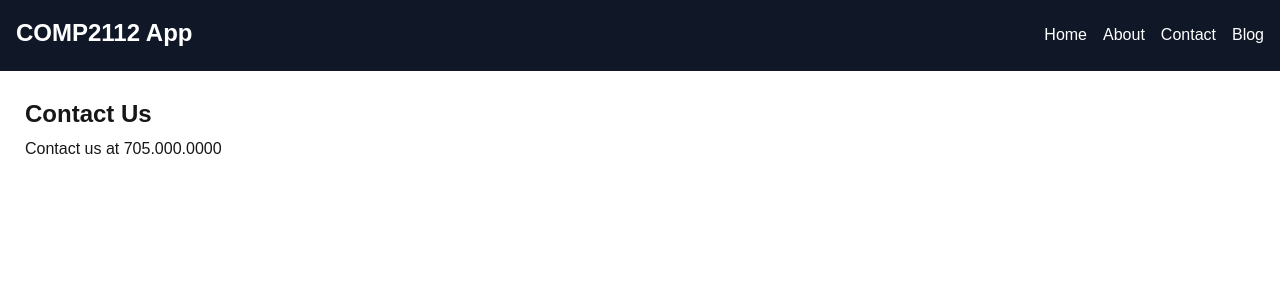
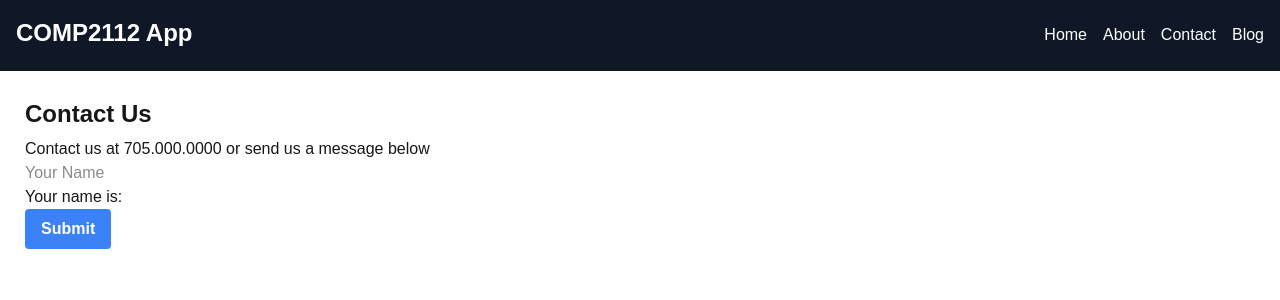
Before and after one commit to ifotn/comp2112-2025, a Next.js app: page /contact in a window 1280 px wide. Shown: the top 300 px of the page. Built offline with nearby package versions, Linux system fonts and the light colour scheme.

Commit message:
l4/3 - state hook examples

```diff
--- a/src/app/contact/page.tsx
+++ b/src/app/contact/page.tsx
@@ -1,8 +1,27 @@
+'use client';
+
+import { useState } from "react";
+
 export default function Contact() {
+    const [ name, setName] = useState<string>('');
+
+    // watch name input and update state var as input value changes
+    const handleNameChange = (event: React.ChangeEvent<HTMLInputElement>) => {
+        setName(event.target.value);
+    }
+
+    // show confirmation when button clicked
+    const handleSubmit = () => {
+
+    }
+
     return (
         <main>
             <h1>Contact Us</h1>
-            <p>Contact us at 705.000.0000</p>
+            <p>Contact us at 705.000.0000 or send us a message below</p>
+            <input type="text" placeholder="Your Name" value={name} onChange={handleNameChange} />
+            <p>Your name is: {name}</p>
+            <button onClick={handleSubmit}>Submit</button>
         </main>
     );
 }
--- a/src/app/page.tsx
+++ b/src/app/page.tsx
@@ -1,11 +1,25 @@
-import Image from "next/image";
+'use client';
+
+import { useState } from "react";
 
 export default function Home() {
+  // create a state var to track # of button clicks, defaults to zero
+  const [ count, setCount ] = useState<number>(0);
+
+  const handleClick = () => {
+    // increment the count var by 1 each time
+    setCount(count + 1);
+  }
+
   // every React component must have 1 return to send the JSX to the DOM
   return (
     <main>
       <h1>COMP2112 Class Site</h1>
       <p>This site is built with Next.js</p>
+      <section>
+        <button onClick={handleClick}>Click Me</button>
+        <p>You have clicked the button {count} times.</p>
+      </section>
     </main>
   );
 }
```
